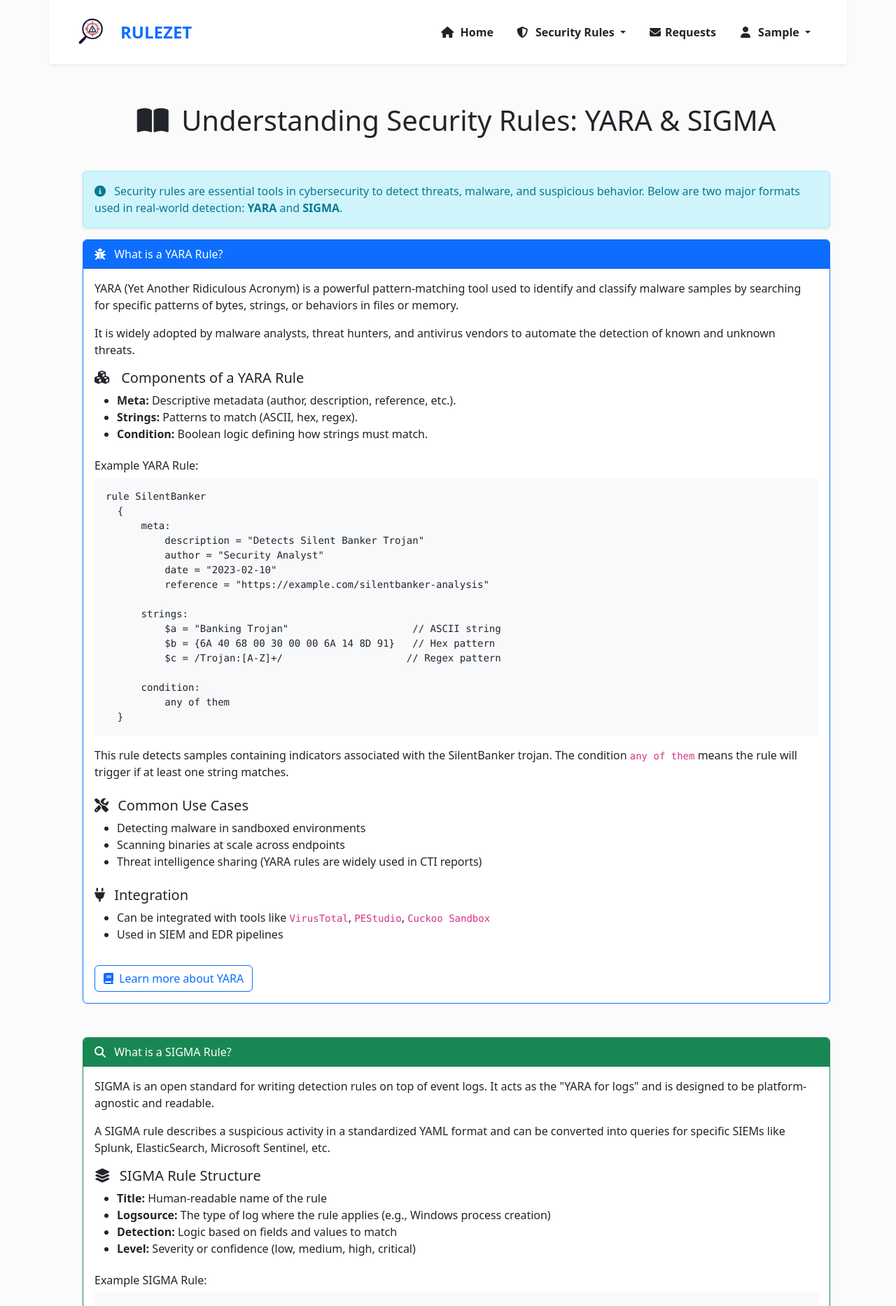
After one commit to ngsoti/rulezet-core, a Flask app: page /rule/rules_info in a window 1280 px wide. The commit adds this page. Shown: the top 1866 px of the page at 70% size. Run offline with Flask 3, Linux system fonts and the light colour scheme; the visitor is signed in with stand-in values (Sample User, id 1); data that the repository does not hold is empty; some libraries are stand-ins or nearby versions.

Commit message:
add: [rule info page] new page to explain what is a rule in our context

```diff
--- a/app/rule/rule.py
+++ b/app/rule/rule.py
@@ -23,6 +23,7 @@ rule_blueprint = Blueprint(
     template_folder='templates',
     static_folder='static'
 )
+
 
 
 @rule_blueprint.route("/", methods=['GET', 'POST'])
@@ -57,6 +58,13 @@ def rule():
 @login_required
 def rules_list():
     return render_template("rule/rules_list.html")
+
+
+
+@rule_blueprint.route("/rules_info", methods=['GET', 'POST'])
+@login_required
+def rules_info():
+    return render_template("rule/rules_info.html")
 
 # without search
 @rule_blueprint.route("/get_rules_page", methods=['GET'])
@@ -609,6 +617,7 @@ def import_rules_from_github():
         repo_url = request.form.get('url')
 
         try:
+
             repo_dir = clone_or_access_repo(repo_url)
             if not repo_dir:
                 flash("Failed to clone or access the repository.", "danger")
@@ -646,6 +655,7 @@ def import_rules_from_github():
                     skipped += 1
 
             flash(f"{imported} rules imported. {skipped} ignored (already exist).", "success")
+            delete_existing_repo_folder("app/rule/output_rules/Yara")
         except Exception as e:
             flash("Failed to import rules: URL ", "danger")
 
--- a/app/templates/base.html
+++ b/app/templates/base.html
@@ -90,7 +90,7 @@
                             </a>
                             <a href="https://www.facebook.com/circlcom/" target="_blank" class="btn btn-outline-light me-1">
                                 <img src="https://img.icons8.com/?size=100&id=118468&format=png" alt="Facebook" class="footer-icon">
-                            </a>request
+                            </a>
                             <a href="https://circl.lu/" target="_blank" class="btn btn-outline-light">
                                 <i class="fa-solid fa-link"></i> CIRCL
                             </a>
--- /dev/null
+++ b/app/templates/rule/rules_info.html
@@ -0,0 +1,188 @@
+{% extends 'base.html' %}
+{% import 'macros/form_macros.html' as f %}
+
+{% block content %}
+<div class="container my-5">
+  <h1 class="text-center mb-5">
+    <i class="fas fa-book-open me-2"></i> Understanding Security Rules: YARA & SIGMA
+  </h1>
+
+  <!-- Intro section -->
+  <div class="alert alert-info shadow-sm">
+    <i class="fas fa-info-circle me-2"></i>
+    Security rules are essential tools in cybersecurity to detect threats, malware, and suspicious behavior. Below are two major formats used in real-world detection: <strong>YARA</strong> and <strong>SIGMA</strong>.
+  </div>
+
+  <!-- YARA section -->
+<div class="card border-primary mb-5">
+    <div class="card-header bg-primary text-white">
+      <i class="fas fa-bug me-2"></i> What is a YARA Rule?
+    </div>
+    <div class="card-body">
+      <p>
+        YARA (Yet Another Ridiculous Acronym) is a powerful pattern-matching tool used to identify and classify malware samples by searching for specific patterns of bytes, strings, or behaviors in files or memory.
+      </p>
+      <p>
+        It is widely adopted by malware analysts, threat hunters, and antivirus vendors to automate the detection of known and unknown threats.
+      </p>
+
+      <h5><i class="fas fa-cubes me-2"></i> Components of a YARA Rule</h5>
+      <ul>
+        <li><strong>Meta:</strong> Descriptive metadata (author, description, reference, etc.).</li>
+        <li><strong>Strings:</strong> Patterns to match (ASCII, hex, regex).</li>
+        <li><strong>Condition:</strong> Boolean logic defining how strings must match.</li>
+      </ul>
+
+      <h6 class="mt-4">Example YARA Rule:</h6>
+      <pre class="bg-light p-3"><code>rule SilentBanker
+  {
+      meta:
+          description = "Detects Silent Banker Trojan"
+          author = "Security Analyst"
+          date = "2023-02-10"
+          reference = "https://example.com/silentbanker-analysis"
+
+      strings:
+          $a = "Banking Trojan"                     // ASCII string
+          $b = {6A 40 68 00 30 00 00 6A 14 8D 91}   // Hex pattern
+          $c = /Trojan:[A-Z]+/                     // Regex pattern
+
+      condition:
+          any of them
+  }</code></pre>
+
+      <p>This rule detects samples containing indicators associated with the SilentBanker trojan. The condition <code>any of them</code> means the rule will trigger if at least one string matches.</p>
+
+      <h5 class="mt-4"><i class="fas fa-tools me-2"></i> Common Use Cases</h5>
+      <ul>
+        <li>Detecting malware in sandboxed environments</li>
+        <li>Scanning binaries at scale across endpoints</li>
+        <li>Threat intelligence sharing (YARA rules are widely used in CTI reports)</li>
+      </ul>
+
+      <h5 class="mt-4"><i class="fas fa-plug me-2"></i> Integration</h5>
+      <ul>
+        <li>Can be integrated with tools like <code>VirusTotal</code>, <code>PEStudio</code>, <code>Cuckoo Sandbox</code></li>
+        <li>Used in SIEM and EDR pipelines</li>
+      </ul>
+
+      <a href="https://yara.readthedocs.io/en/latest/" target="_blank" class="btn btn-outline-primary mt-3">
+        <i class="fas fa-book me-1"></i> Learn more about YARA
+      </a>
+    </div>
+  </div>
+
+
+ <!-- SIGMA section -->
+<div class="card border-success mb-5">
+    <div class="card-header bg-success text-white">
+      <i class="fas fa-search me-2"></i> What is a SIGMA Rule?
+    </div>
+    <div class="card-body">
+      <p>
+        SIGMA is an open standard for writing detection rules on top of event logs. It acts as the "YARA for logs" and is designed to be platform-agnostic and readable.
+      </p>
+      <p>
+        A SIGMA rule describes a suspicious activity in a standardized YAML format and can be converted into queries for specific SIEMs like Splunk, ElasticSearch, Microsoft Sentinel, etc.
+      </p>
+
+      <h5><i class="fas fa-layer-group me-2"></i> SIGMA Rule Structure</h5>
+      <ul>
+        <li><strong>Title:</strong> Human-readable name of the rule</li>
+        <li><strong>Logsource:</strong> The type of log where the rule applies (e.g., Windows process creation)</li>
+        <li><strong>Detection:</strong> Logic based on fields and values to match</li>
+        <li><strong>Level:</strong> Severity or confidence (low, medium, high, critical)</li>
+      </ul>
+
+      <h6 class="mt-4">Example SIGMA Rule:</h6>
+      <pre class="bg-light p-3"><code>title: Suspicious PowerShell Download
+  id: a1b2c3d4-5678-9012-ef34-567890abcdef
+  status: experimental
+  logsource:
+    product: windows
+    category: process_creation
+  detection:
+    selection:
+      CommandLine|contains:
+        - "Invoke-WebRequest"
+        - "wget"
+    condition: selection
+  level: high
+  description: Detects PowerShell commands used to download files from the internet</code></pre>
+
+      <p>This rule looks for PowerShell commands that use tools like <code>Invoke-WebRequest</code> or <code>wget</code>, often used in initial infection stages.</p>
+
+      <h5 class="mt-4"><i class="fas fa-tools me-2"></i> Use Cases</h5>
+      <ul>
+        <li>Detect lateral movement and privilege escalation</li>
+        <li>Identify common TTPs (MITRE ATT&CK techniques)</li>
+        <li>Feed into SOAR tools for automated response</li>
+      </ul>
+
+      <h5 class="mt-4"><i class="fas fa-exchange-alt me-2"></i> Conversion Tools</h5>
+      <ul>
+        <li><code>sigmac</code> (official SIGMA converter)</li>
+        <li><code>uncoder.io</code> (GUI for rule creation and conversion)</li>
+        <li>Custom pipelines using Python or SIEM native parsers</li>
+      </ul>
+
+      <a href="https://sigmahq.io/" target="_blank" class="btn btn-outline-success mt-3">
+        <i class="fas fa-globe me-1"></i> Learn more about SIGMA
+      </a>
+    </div>
+  </div>
+
+
+  <!-- Comparison Table -->
+  <h2 class="text-center my-4">
+    <i class="fas fa-balance-scale me-2"></i> YARA vs SIGMA Comparison
+  </h2>
+  <table class="table table-bordered text-center">
+    <thead class="table-secondary">
+      <tr>
+        <th></th>
+        <th>YARA</th>
+        <th>SIGMA</th>
+      </tr>
+    </thead>
+    <tbody>
+      <tr>
+        <td><i class="fas fa-bullseye"></i> Purpose</td>
+        <td>File/Memory-based threat detection</td>
+        <td>Log-based behavior detection</td>
+      </tr>
+      <tr>
+        <td><i class="fas fa-cogs"></i> Usage Context</td>
+        <td>Malware analysis, antivirus, incident response</td>
+        <td>SIEM systems, SOC monitoring</td>
+      </tr>
+      <tr>
+        <td><i class="fas fa-code"></i> Format</td>
+        <td>Custom YARA language</td>
+        <td>YAML</td>
+      </tr>
+      <tr>
+        <td><i class="fas fa-file-alt"></i> Output</td>
+        <td>Match (true/false) per scanned file</td>
+        <td>Match (alert) per log line</td>
+      </tr>
+    </tbody>
+  </table>
+
+  <!-- Footer callout -->
+  <div class="alert alert-warning mt-5">
+    <i class="fas fa-lightbulb me-2"></i>
+    Want to try writing your own YARA or SIGMA rule? Visit the official documentation or try using a rule builder tool online!
+  </div>
+</div>
+{% endblock %}
+
+{% block script %}
+<script type="module">
+    const {createApp, ref, onMounted} = Vue
+    createApp({
+        delimiters: ['[[', ']]'],
+        setup() {}
+    }).mount('#main-container')
+</script>
+{% endblock %}
--- a/app/templates/sidebar.html
+++ b/app/templates/sidebar.html
@@ -18,35 +18,40 @@
             <li class="nav-item mx-2">
                 <div class="dropdown">
                     <a class="nav-link dropdown-toggle text-dark fw-semibold" type="button" id="rulesDropdown" data-bs-toggle="dropdown" aria-expanded="false">
-                        <i class="fa-solid fa-book fa-fw me-1"></i> Rules
+                        <i class="fa-solid fa-shield-halved fa-fw me-1"></i> Security Rules
                     </a>
                     <template v-if="changes_to_validate">
                         <span v-if="changes_to_validate > 0" class="position-absolute top-0 start-100 translate-middle badge rounded-pill bg-danger">
                             [[ changes_to_validate ]]
-                            <span class="visually-hidden">unread messages</span>
+                            <span class="visually-hidden">Pending changes</span>
                         </span>
                     </template>
                     <ul class="dropdown-menu" aria-labelledby="rulesDropdown">
                         <li>
                             <a class="dropdown-item" href="/rule/rules_list">
-                                <i class="fa-solid fa-book-open fa-fw me-2"></i> Rules
+                                <i class="fa-solid fa-list fa-fw me-2"></i> All Rules
+                            </a>
+                        </li>
+                        <li>
+                            <a class="dropdown-item" href="/rule/rules_info">
+                                <i class="fa-solid fa-circle-question fa-fw me-2"></i> What is a Rule?
                             </a>
                         </li>
                         {% if current_user.is_authenticated %}
                             <li>
                                 <a class="dropdown-item" href="/rule/rule_propose_edit">
-                                    <i class="fa-solid fa-pen-to-square fa-fw me-2"></i> Rule Proposal
-
+                                    <i class="fa-solid fa-lightbulb fa-fw me-2"></i> Rule proposal
                                 </a>
                             </li>
                             <li>
                                 <a class="dropdown-item" href="/rule/owner_rules">
-                                    <i class="fa-solid fa-clipboard-list fa-fw me-2"></i> My rules
+                                    <i class="fa-solid fa-user-shield fa-fw me-2"></i> My Rules
                                 </a>
                             </li>
                         {% endif %}
                     </ul>
                 </div>
+
             </li>
 
                 <li class="nav-item mx-2 position-relative">
--- a/requirements.txt
+++ b/requirements.txt
@@ -16,3 +16,4 @@ gunicorn
 jsonschema
 requests
 gitpython
+yaml
```
Also changed, not shown: app/templates/rule/rule_propose_edit.html (+44 -26 lines).
